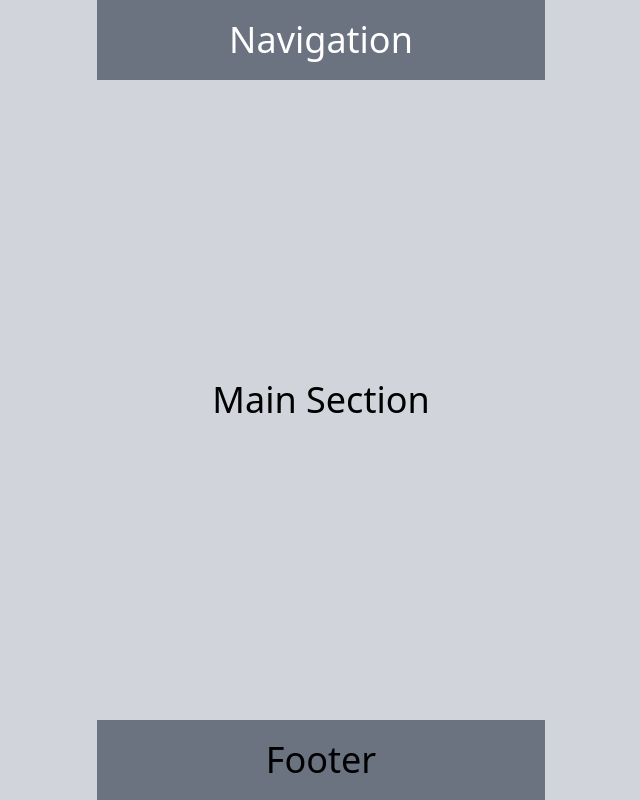
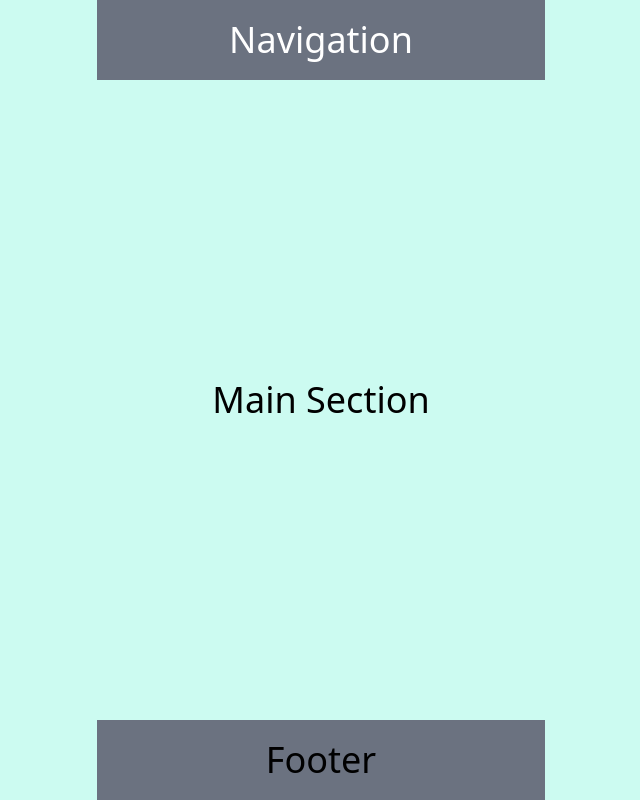
Before and after one commit to Radoslaw-Czerniawski/NextJS-Shop, a Next.js app: page / in a window 1280 px wide. Shown: the whole page, without its empty margins (319-959 px from the left). Built offline with nearby package versions, Linux system fonts and the light colour scheme.

Commit message:
add background color to whole app

```diff
--- a/pages/_app.tsx
+++ b/pages/_app.tsx
@@ -1,8 +1,12 @@
-import '../styles/globals.css'
-import type { AppProps } from 'next/app'
+import '../styles/globals.css';
+import type { AppProps } from 'next/app';
 
 function MyApp({ Component, pageProps }: AppProps) {
-  return <Component {...pageProps} />
+    return (
+        <div className='bg-teal-100'>
+            <Component {...pageProps} />
+        </div>
+    );
 }
 
-export default MyApp
+export default MyApp;
```
